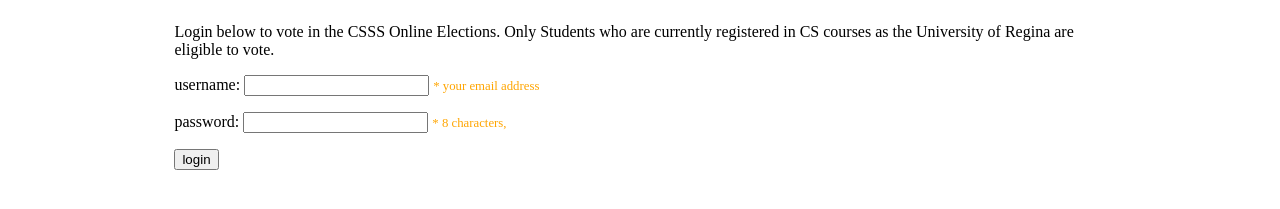
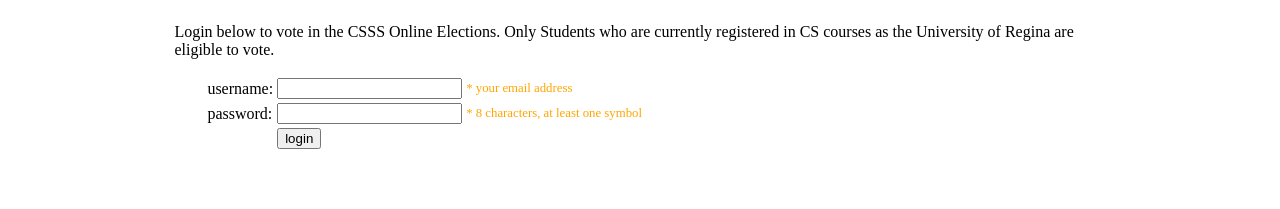
Before and after one commit to Leo927/CS215MiniPoll, a plain HTML site: page index.html in a window 1280 px wide. Shown: the part 101-310 px from the top of the page. Drawn offline with Linux system fonts and the light colour scheme.

Commit message:
used grid to align inputs

```diff
--- a/css/style.css
+++ b/css/style.css
@@ -53,3 +53,7 @@
 	font-size: 80%;
 	color: orange;
 }
+
+.form{
+	margin-left: 30px;
+}
--- a/index.html
+++ b/index.html
@@ -10,19 +10,23 @@
     <div class="left"></div>
     <div class="main">
         <p>Login below to vote in the CSSS Online Elections. Only Students who are currently registered in CS courses as the University of Regina are eligible to vote. </p>
-        <form action="" method="GET">
-            <p>
-                username:
-                <input type="text" name="username"/>
-                <span class="help" >* your email address</span>
-            </p>
-            <p>
-                password:
-                <input type="password" name="password"/>
-                <span class="help" >* 8 characters, </span>
-            </p>
-            <p class="formElement"><input type="submit"  name="login" value="login" /></p>
-        </form>
+        <table class="form">
+            <tr>
+                <td>username:</td>
+                <td><input type="text" name="username"></td>
+                <td class="help">* your email address</td>
+            </tr>
+            <tr>
+                <td>password:</td>
+                <td><input type="password" name="password"></td>
+                <td class="help">* 8 characters, at least one symbol</td>
+            </tr>
+            <tr>
+                <td></td>
+                <td><input class="login" type="submit" name="login" value="login"></td>
+
+            </tr>
+        </table>
     </div>
     <div class="right"></div>
     <div class="bottom"></div>
```
